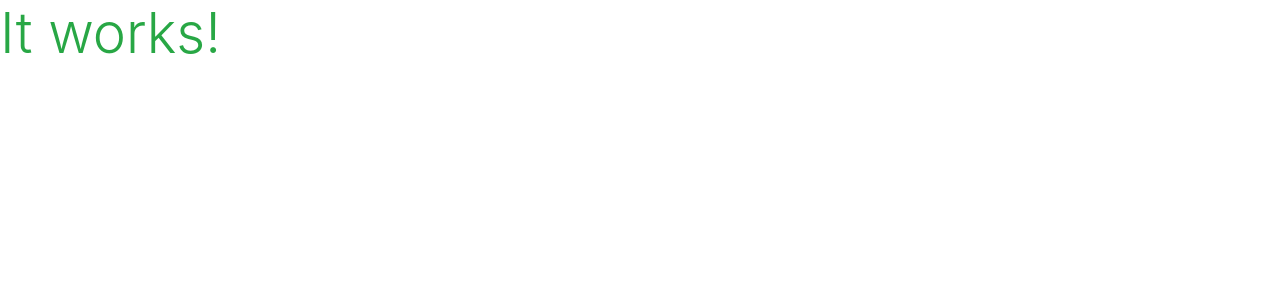
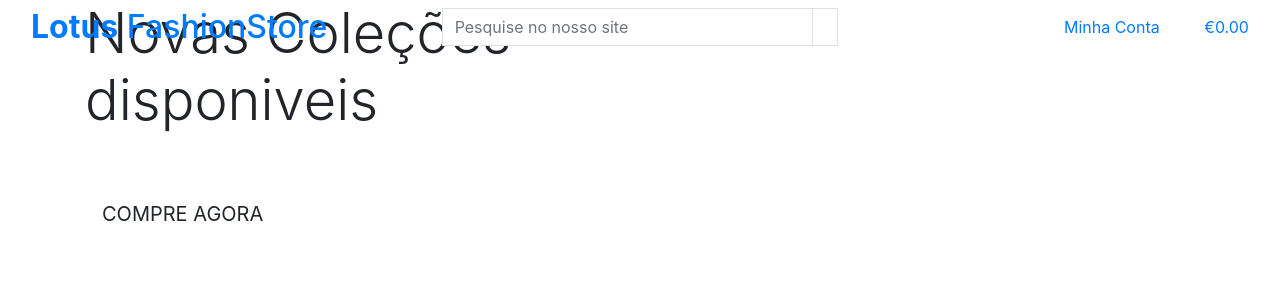
Before and after one commit to NunoCos/Lotus, a Django app: page / in a window 1280 px wide. Shown: the top 300 px of the page. Run offline with Django 3.2, Linux system fonts and the light colour scheme; some libraries are stand-ins or nearby versions.

Commit message:
add page header

```diff
--- a/home/templates/home/index.html
+++ b/home/templates/home/index.html
@@ -1,6 +1,27 @@
 {% extends "base.html" %}
 {% load static %}
 
+{% block page_header %}
+    <div class="container header-container">
+        <div class="row">
+            <div class="col"></div>
+        </div>
+    </div>
+{% endblock %}
+
 {% block content %}
-    <h1 class="display-4 text-success">It works!</h1>
+    <div class="container h-100">
+        <div class="row h-100">
+            <div class="col-7 col-md-6 my-auto">
+                <h1 class="display-4 logo-font text-black">
+                    Novas Coleções disponiveis
+                </h1>
+                <div class="my-5">
+                    <h4>
+                        <a href="" class="shop-now-button btn btn-lg rounded-0 text-uppercase py-3">Compre Agora</a>
+                    </h4>
+                </div>
+            </div>
+        </div>
+    </div>
 {% endblock %}
--- a/templates/base.html
+++ b/templates/base.html
@@ -32,7 +32,67 @@
     <title>Lotus FashionStore {% block extra_title %}{% endblock %}</title>
   </head>
   <body>
-    <header class="container-fluid fixed-top"></header>
+        <header class="container-fluid fixed-top">
+        <div class="row">
+            <div class="col-12 col-lg-4 my-auto py-1 py-lg-0 text-center text-lg-left">
+                <a href="{% url 'home' %}" class="nav-link main-logo-link">
+                    <h2 class="logo-font text-black my-0"><strong>Lotus</strong> FashionStore</h2>
+                </a>
+            </div>
+            <div class="col-12 col-lg-4 my-auto py-1 py-lg-0">
+                <form method="GET" action="">
+                    <div class="input-group w-100">
+                        <input class="form-control border border-black rounded-0" type="text" name="q" placeholder="Pesquise no nosso site">
+                        <div class="input-group-append">
+                            <button class="form-control btn btn-black border border-black rounded-0" type="submit">
+                                <span class="icon">
+                                    <i class="fas fa-search"></i>
+                                </span>
+                            </button>
+                        </div>
+                    </div>
+                </form>
+            </div>
+            <div class="col-12 col-lg-4 my-auto py-1 py-lg-0">
+                <ul class="list-inline list-unstyled text-center text-lg-right my-0">
+                    <li class="list-inline-item dropdown">
+                        <a class="text-black nav-link" href="#" id="user-options" data-toggle="dropdown" aria-haspopup="true" aria-expanded="false">
+                            <div class="text-center">
+                                <div><i class="fas fa-user fa-lg"></i></div>
+                                <p class="my-0">Minha Conta</p>
+                            </div>
+                        </a>
+                        <div class="dropdown-menu border-0" aria-labelledby="user-options">
+                            {% if request.user.is_authenticated %}
+                                {% if request.user.is_superuser %}
+                                    <a href="" class="dropdown-item">Gerenciar Produtos</a>
+                                {% endif %}
+                                <a href="" class="dropdown-item">Meu Perfil</a>
+                                <a href="{% url 'account_logout' %}" class="dropdown-item">Logout</a>
+                            {% else %}
+                                <a href="{% url 'account_signup' %}" class="dropdown-item">Registar</a>
+                                <a href="{% url 'account_login' %}" class="dropdown-item">Entrar</a>
+                            {% endif %}
+                        </div>
+                    </li>
+                    <li class="list-inline-item">
+                        <a class="{% if grand_total %}text-info font-weight-bold{% else %}text-black{% endif %} nav-link" href="">
+                            <div class="text-center">
+                                <div><i class="fas fa-shopping-bag fa-lg"></i></div>
+                                <p class="my-0">
+                                    {% if grand_total %}
+                                        ${{ grand_total|floatformat:2 }}
+                                    {% else %}
+                                        €0.00
+                                    {% endif %}
+                                </p>
+                            </div>
+                        </a>
+                    </li>
+                </ul>
+            </div>
+        </div>
+    </header>
 
     {% if messages %}
         <div class="message-container"></div>
```
